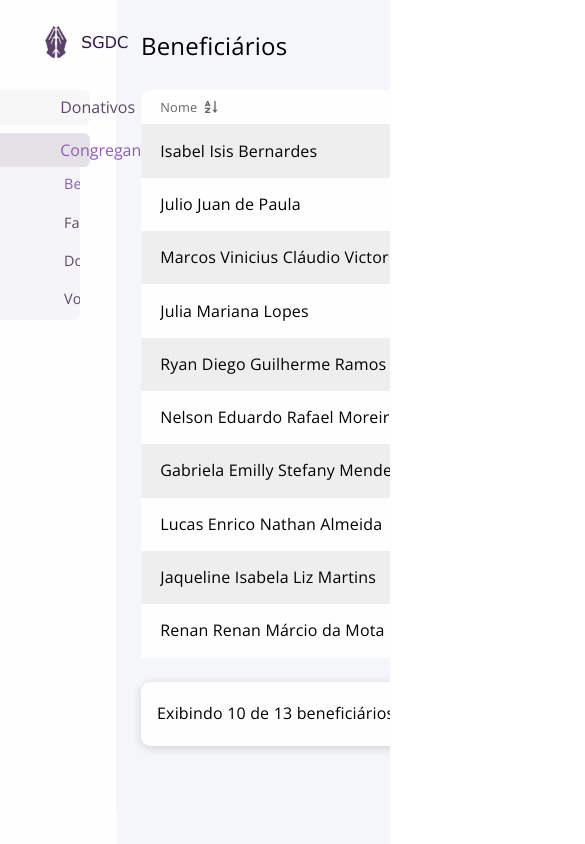
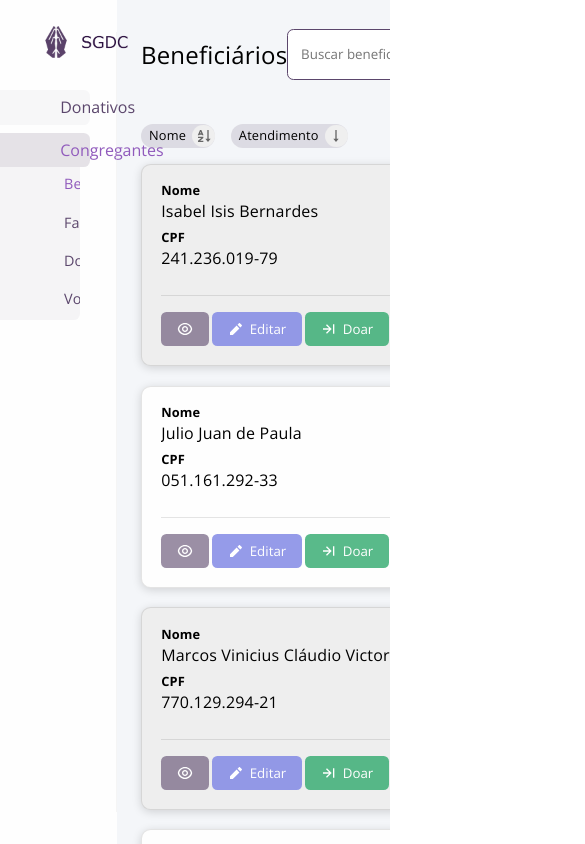
Before and after one commit to gabrielttrevisan/sgdc, a React (Vite) app in the folder frontend/: page /beneficiarios in a window 390 px wide. Shown: the top 844 px of the page, 585 px wide, since content can reach past the window. Built offline with nearby package versions, Linux system fonts and the light colour scheme.

Commit message:
feat(front): constant file removed, datagrid breakpoint changed and match media provider changed

```diff
--- a/frontend/src/components/data-grid/DataGrid.css
+++ b/frontend/src/components/data-grid/DataGrid.css
@@ -167,8 +167,17 @@
     }
 
     .data-grid__item-actions {
-      margin-top: 0.5rem;
+      margin-top: 1rem;
       grid-column: 1 / 3;
+
+      &::before {
+        content: " ";
+        display: block;
+        width: 100%;
+        height: 1px;
+        background-color: var(--colors-border-medium);
+        margin-bottom: 1rem;
+      }
 
       .action-list__action {
         border-radius: 0.3333rem;
@@ -214,7 +223,7 @@ div.data-grid__filter-list {
   overflow: visible;
   position: relative;
 
-  @media (min-width: 1200px) {
+  @media (min-width: 1255px) {
     border-radius: var(--data-grid-radius);
     box-shadow: var(--data-grid-shadow);
     overflow: hidden;
--- a/frontend/src/components/data-grid/constant.js
+++ /dev/null
@@ -1 +0,0 @@
-export const DATAGRID_BREAKPOINT = "768px";
--- a/frontend/src/components/data-grid/context/IsDataGridMobileProvider.jsx
+++ b/frontend/src/components/data-grid/context/IsDataGridMobileProvider.jsx
@@ -2,7 +2,7 @@ import useMatchMedia from "../../media-query/useMatchMedia";
 import { IsDataGridMobileContext } from "./IsDataGridMobileContext";
 
 export const IsDataGridMobileProvider = ({ children }) => {
-  const isMobile = useMatchMedia("(max-width: 1200px)");
+  const isMobile = useMatchMedia("(max-width: 1255px)");
 
   return (
     <IsDataGridMobileContext value={isMobile}>
--- a/frontend/src/components/media-query/MatchMediaProvider.jsx
+++ b/frontend/src/components/media-query/MatchMediaProvider.jsx
@@ -27,6 +27,8 @@ export const MatchMediaProvider = ({ children }) => {
       mediaQueryList = window.matchMedia(query);
 
       updateMap(query, mediaQueryList);
+
+      changeHandler({ matches: mediaQueryList.matches, query });
     }
 
     mediaQueryList.addEventListener("change", listener);
--- a/frontend/src/components/media-query/context.js
+++ b/frontend/src/components/media-query/context.js
@@ -7,7 +7,7 @@ export const MediaQueryContext = createContext(null);
  * @typedef {Object} MediaQueryMatchChangeEvent
  * @prop {boolean} matches
  * @prop {string} query
- * @prop {MediaQueryListEvent} nativeEvent
+ * @prop {MediaQueryListEvent} [nativeEvent]
  */
 
 /**
```
